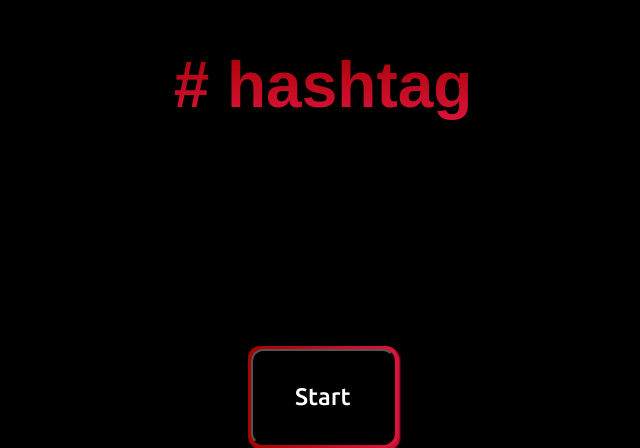
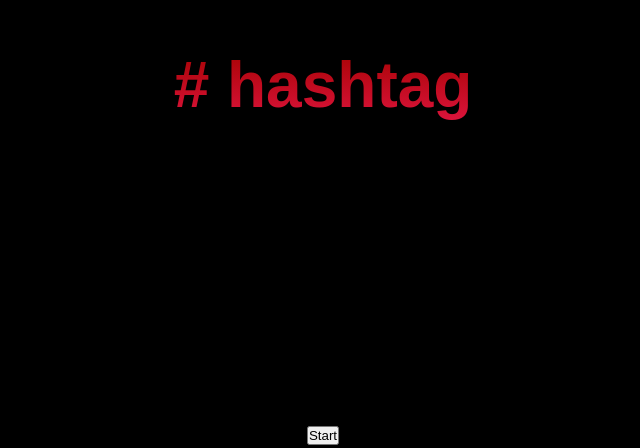
Before and after one commit to Dtech-Dbug/B-4-U, a Next.js app in the folder client/: page / in a window 1280 px wide. Shown: the part 408-856 px from the top of the page, without its empty margins (317-957 px from the left). Built offline with nearby package versions, Linux system fonts and the light colour scheme; a web font is replaced by a local one.

Commit message:
styled search input

```diff
--- a/client/styles/Home.module.css
+++ b/client/styles/Home.module.css
@@ -27,26 +27,6 @@
   background: linear-gradient(rgb(165, 2, 2), crimson);
   background-clip: text;
   color: transparent;
-}
-
-.buttonWrapper {
-  /* position: absolute; */
-  padding: 1rem;
-  background: linear-gradient(to right, rgb(165, 2, 2), crimson);
-  padding: 3px;
-  width: 9.4rem;
-  border-radius: 0.75rem;
-  box-shadow: 2px 2px 2px crimson;
-}
-
-.wrappedContent {
-  background: black;
-  color: white;
-  padding: 2rem;
-  width: 9rem;
-  border-radius: 0.75rem;
-  font-family: var(--body-font);
-  font-size: 1.5rem;
 }
 
 /*  ? CARD  */
@@ -138,3 +118,30 @@
     flex-direction: column;
   }
 }
+
+/*  ?? search bar */
+
+.searchInput {
+  height: 3rem;
+  display: flex;
+  justify-content: flex-start;
+  align-items: center;
+  padding: 1.5rem 1rem;
+  margin-left: -0.5rem;
+  background: #151515;
+  border-radius: 5rem;
+}
+.searchInput > input {
+  border: none;
+  outline: none;
+  background: #151515;
+  flex: 1;
+  margin: 0 0.3rem;
+  color: #fcfcfc;
+  font-family: var(--text-medium);
+}
+.searchInput > i {
+  color: #868686;
+  width: 14.5px;
+  height: 13px;
+}
```
